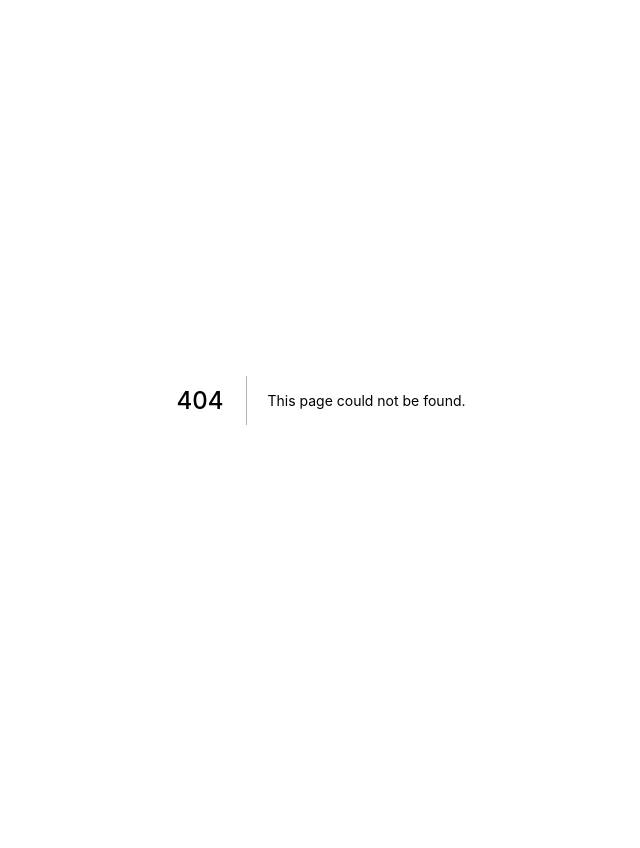
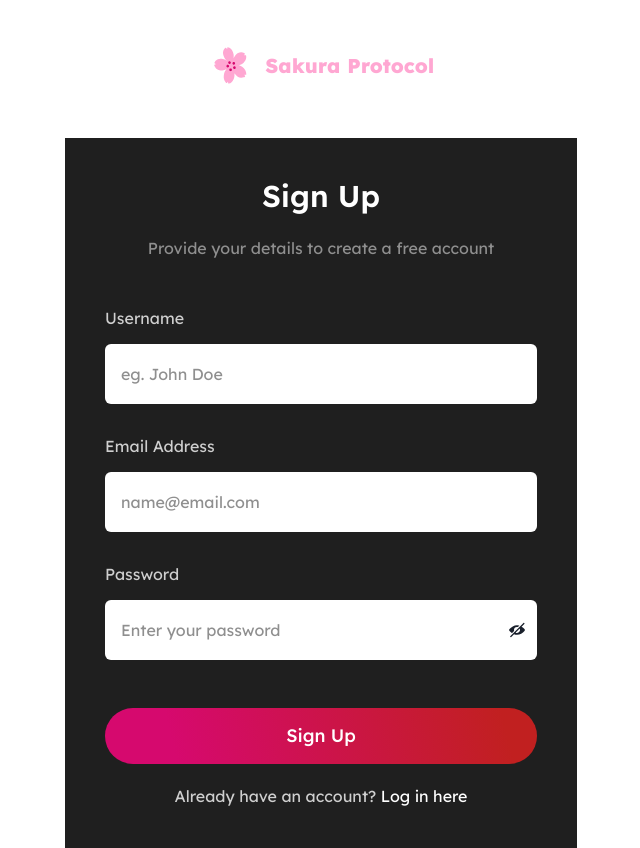
Before and after one commit to 0xPratik/frontend, a Next.js app: page /signup in a window 1280 px wide. Before the commit this address had no page. Shown: the whole page, without its empty margins (319-959 px from the left). Before the commit the page ends 800 px from the top, so only its background shows below. Built offline with nearby package versions, Linux system fonts and the light colour scheme.

Commit message:
login page and sign page

```diff
--- a/components/Home/components/Footer.tsx
+++ b/components/Home/components/Footer.tsx
@@ -30,9 +30,10 @@ const Footer = (props: Props) => {
           <Text px="3" py="2">Submit your email to stay in the loop</Text>
         </div>
 
-        <InputGroup width={["full", "30rem"]}>
+        <InputGroup  width={["full", "30rem"]}>
           <Input
             py={"6"}
+
             borderRadius={"100"}
             bg="#ffffff"
             color={"#787777"}
--- /dev/null
+++ b/components/common/Logo.tsx
@@ -0,0 +1,22 @@
+import { Heading, HStack } from '@chakra-ui/react';
+import React from 'react'
+import Image from "next/image";
+type Props = {}
+
+const Logo = (props: Props) => {
+  return (
+    <HStack>
+      <Image src="/assets/Logo.svg" width={50} height={50} />
+      <Heading
+        color={"#FFA7D2"}
+        fontWeight="800"
+        fontSize={"20px"}
+        lineHeight="25px"
+      >
+        Sakura Protocol
+      </Heading>
+    </HStack>
+  );
+}
+
+export default Logo
--- a/package.json
+++ b/package.json
@@ -9,6 +9,7 @@
     "lint": "next lint"
   },
   "dependencies": {
+    "@chakra-ui/icons": "^2.0.1",
     "@chakra-ui/react": "^2.1.0",
     "@emotion/react": "^11",
     "@emotion/styled": "^11",
--- /dev/null
+++ b/pages/signup.tsx
@@ -0,0 +1,126 @@
+import {
+  Box,
+  Heading,
+  VStack,
+  Text,
+  Stack,
+  FormControl,
+  FormLabel,
+  Input,
+  InputGroup,
+  InputRightElement,
+  Button,
+} from "@chakra-ui/react";
+import React, { useState } from "react";
+import Logo from "../components/common/Logo";
+import { ViewIcon, ViewOffIcon } from "@chakra-ui/icons";
+import Link from "next/link";
+type Props = {};
+
+const SignUp = (props: Props) => {
+  const [showPassword, setShowPassword] = useState(false);
+  return (
+    <VStack
+      height={"100vh"}
+      bgGradient="linear(to-b, '#111111', yellow.400, pink.200)"
+    >
+      <Box py="10" display={["none", "block"]}>
+        <Logo />
+      </Box>
+      <Box w={["full", "sm", "md", "lg"]} bg={"#1F1F1F"} p={["5", "10"]}>
+        <VStack spacing={12}>
+          <VStack spacing={5}>
+            <Box py="6" display={["block", "none"]}>
+              <Logo />
+            </Box>
+            <Heading
+              fontSize={["18px", "30px"]}
+              textAlign={"center"}
+              fontWeight={"600"}
+              lineHeight="37.5px"
+              color={"#ffffff"}
+            >
+              Sign Up
+            </Heading>
+            <Text color={"#8F8F8F"}>
+              Provide your details to create a free account
+            </Text>
+          </VStack>
+
+          <Stack w="full" spacing={8}>
+            <FormControl>
+              <FormLabel variant={"darklabel"}>Username</FormLabel>
+              <Input
+                h="3.75rem"
+                placeholder="eg. John Doe"
+                variant={"darkinput"}
+                _placeholder={{ color: "#8F8F8F" }}
+                type="text"
+              />
+            </FormControl>
+            <FormControl>
+              <FormLabel variant={"darklabel"}>Email Address</FormLabel>
+              <Input
+                h="3.75rem"
+                placeholder="name@email.com"
+                variant={"darkinput"}
+                _placeholder={{ color: "#8F8F8F" }}
+                type="email"
+              />
+            </FormControl>
+
+            <FormControl>
+              <FormLabel variant={"darklabel"}>Password</FormLabel>
+              <InputGroup>
+                <Input
+                  h="3.75rem"
+                  placeholder="Enter your password"
+                  variant={"darkinput"}
+                  _placeholder={{ color: "#8F8F8F" }}
+                  type={showPassword ? "text" : "password"}
+                />
+                <InputRightElement h={"full"}>
+                  <Button
+                    _active={{
+                      bg: "transparent",
+                      borderColor: "transparent",
+                    }}
+                    _focus={{
+                      bg: "transparent",
+                    }}
+                    bg="transparent"
+                    onClick={() =>
+                      setShowPassword((showPassword) => !showPassword)
+                    }
+                  >
+                    {showPassword ? <ViewIcon /> : <ViewOffIcon />}
+                  </Button>
+                </InputRightElement>
+              </InputGroup>
+
+            </FormControl>
+          </Stack>
+          <Stack w={"100%"} spacing={5}>
+            <Button width="100%" size={"xl"} variant={"pinkGradient"}>
+              Sign Up
+            </Button>
+            <Text textAlign={"center"} color={"#CFCFCF"}>
+              Already have an account?{" "}
+              <Link href={"/login"}>
+                <a
+                  style={{
+                    color: "#ffffff",
+                  }}
+                >
+                  Log in here
+                </a>
+              </Link>{" "}
+            </Text>
+          </Stack>
+        </VStack>
+      </Box>
+    </VStack>
+  );
+};
+
+export default SignUp;
--- a/theme/index.tsx
+++ b/theme/index.tsx
@@ -1,5 +1,6 @@
 import { extendTheme, theme as base } from "@chakra-ui/react";
-
+import defaultTheme from "@chakra-ui/theme";
+import { StyleFunctionProps } from "@chakra-ui/theme-tools";
 const theme = extendTheme({
   fonts: {
     body: `Lexend`,
@@ -35,13 +36,33 @@ const theme = extendTheme({
         }),
       },
     },
+    FormLabel: {
+      variants: {
+        darklabel: () => {
+
+          return {
+            color: "#CFCFCF",
+            fontWeight: "400",
+            lineHeight: "20px",
+            marginBottom: "16px",
+
+          };
+        }
+      }
+    },
+
     Input: {
       variants: {
         ctc: () => ({
           border: "1px solid #ffffff",
           bg: "transparent",
         }),
-      }
+        darkinput: () => ({
+          color: "red.500",
+          bg: "transparent",
+          h:"6rem",
+        }),
+      },
     },
   },
 });
```
Also changed, not shown: components/Home/components/Navbar.tsx (+3 -12 lines), pages/login.tsx (added, +127 -0 lines), public/assets/bg/Group 5.png (added), 1 other file (tests, documents, lock files or other folders).
